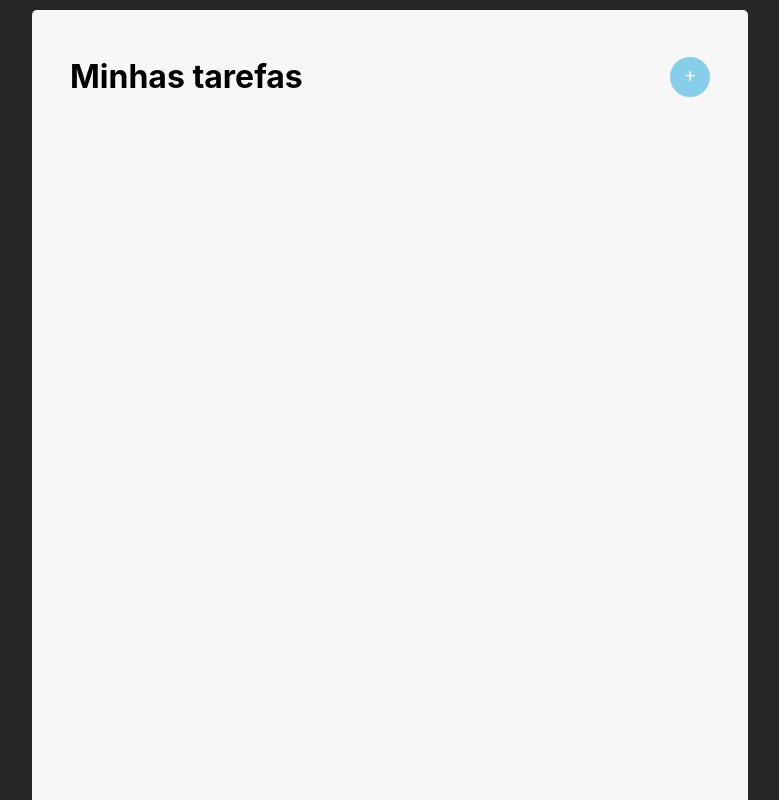
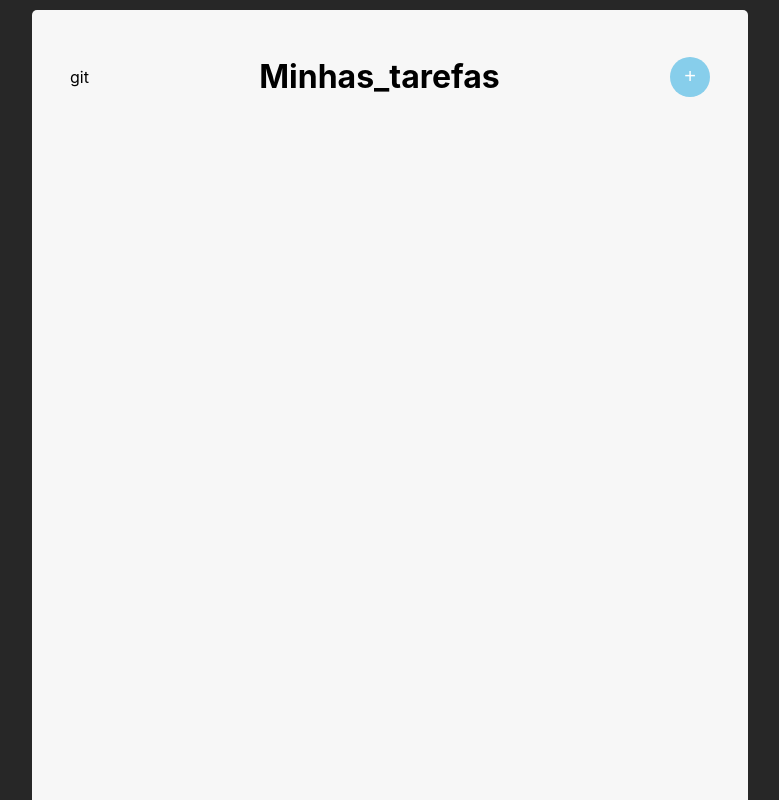
Before and after one commit to bimaggi/lista_de_tarefas, a React (Create React App) app: page / in a window 1280 px wide. Shown: the top 800 px of the page, without its empty margins (250-1029 px from the left). Built offline with nearby package versions, Linux system fonts and the light colour scheme.

Commit message:
alteraçao

```diff
--- a/src/App.js
+++ b/src/App.js
@@ -55,8 +55,8 @@ function App(){
   return (
     <>
     <div className="container">
-      <header>
-        <h1>Minhas tarefas</h1>
+      <header>git
+        <h1>Minhas_tarefas</h1>
         <button onClick={()=>{setShowModal(true)}} className= "addButton">+</button>
       </header>
       <List onDone={onDone} items={items} onItemDeleted={onItemDeleted}/>
```
